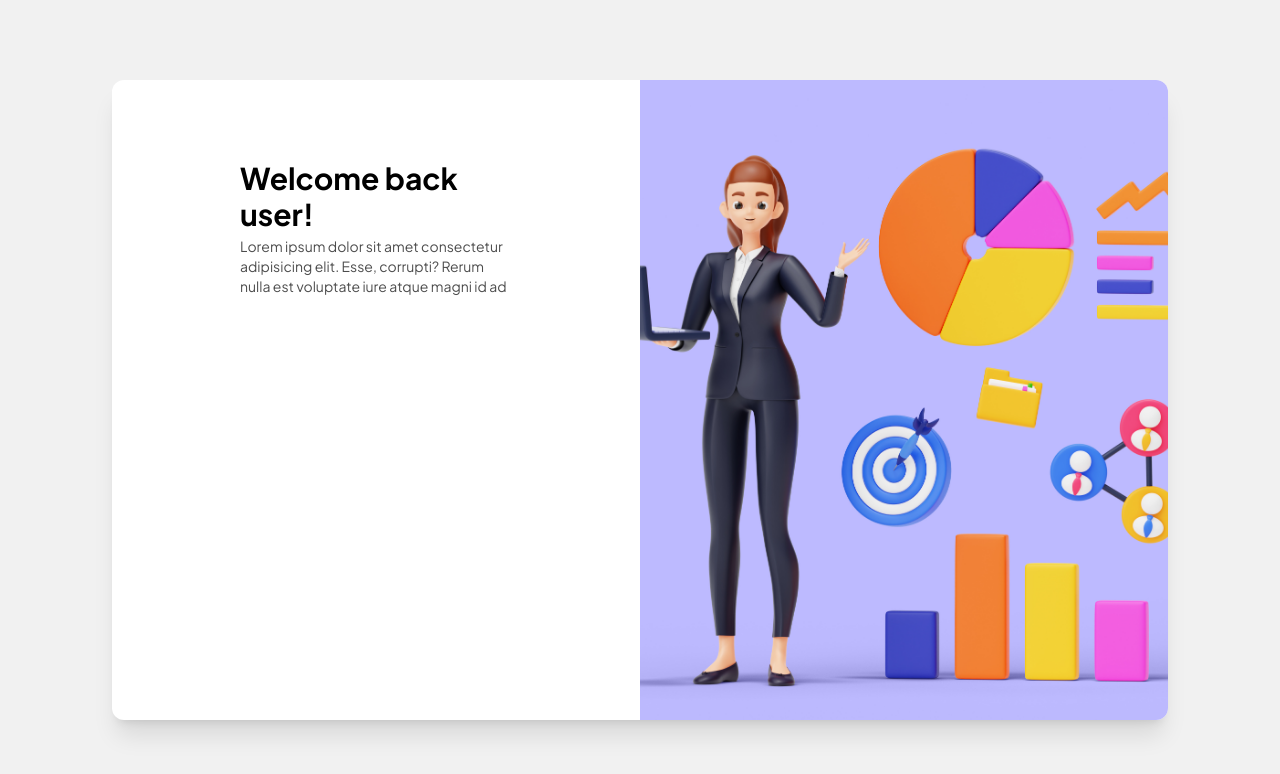
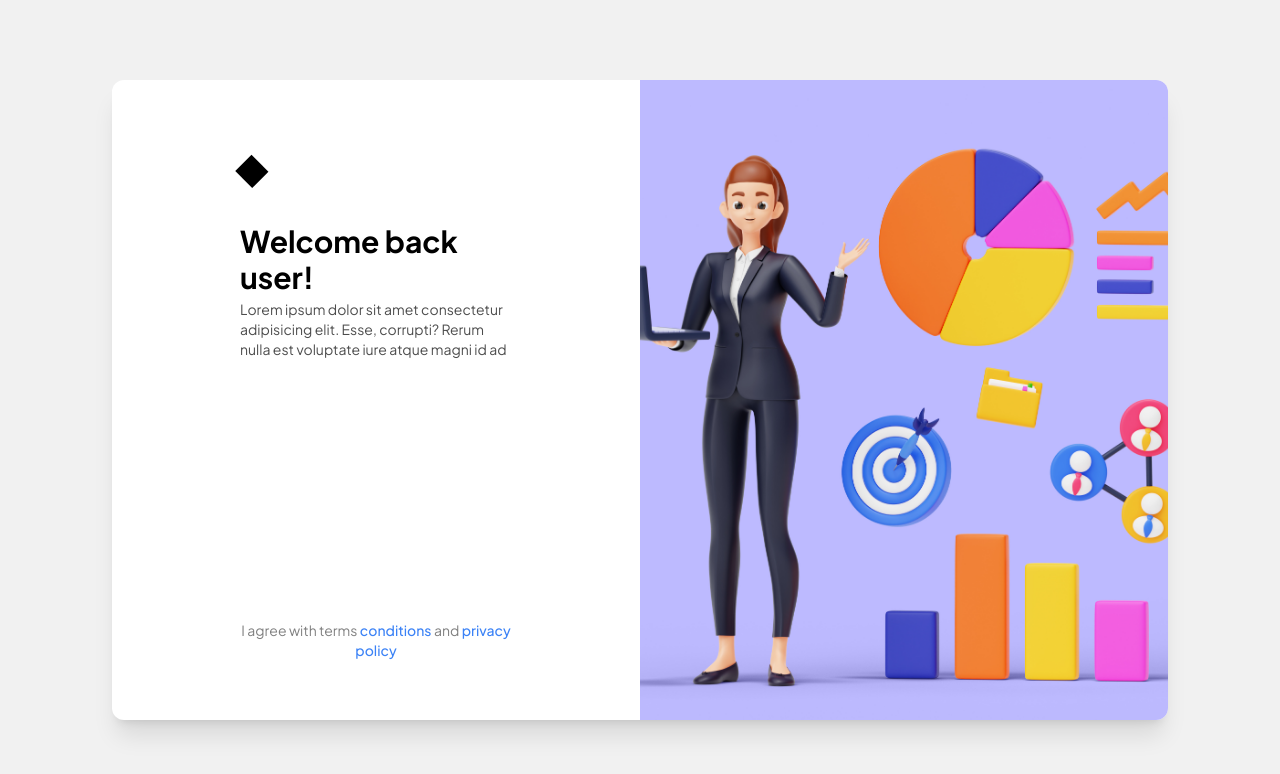
Before and after one commit to Muh-Zaan/task-management, a Next.js app: page /login in a window 1280 px wide. Shown: the top 774 px of the page. Built offline with nearby package versions, Linux system fonts and the light colour scheme.

Commit message:
update: layout

```diff
--- a/src/app/(auth)/layout.tsx
+++ b/src/app/(auth)/layout.tsx
@@ -10,7 +10,23 @@
   return (
     <div className="w-screen h-screen px-28 py-20 bg-[#f1f1f1]">
       <div className="w-full h-full flex bg-white rounded-xl overflow-hidden shadow-xl">
-        <div className="w-2/4 py-20 px-32">{children}</div>
+        <div className="w-2/4 py-20 px-32 flex flex-col justify-between gap-10">
+          <div className="h-6 w-6 rotate-45 bg-black"></div>
+          <div
+            style={{
+              height: "calc(100% - 100px)",
+            }}
+          >
+            {children}
+          </div>
+          <div className="h-5 w-full text-center">
+            <p className="text-sm text-black/50">
+              I agree with terms{" "}
+              <span className="text-blue-500 font-medium">conditions</span> and{" "}
+              <span className="text-blue-500 font-medium">privacy policy</span>
+            </p>
+          </div>
+        </div>
         <div className="w-2/4 relative">
           <Image
             src={AuthImage}
```
